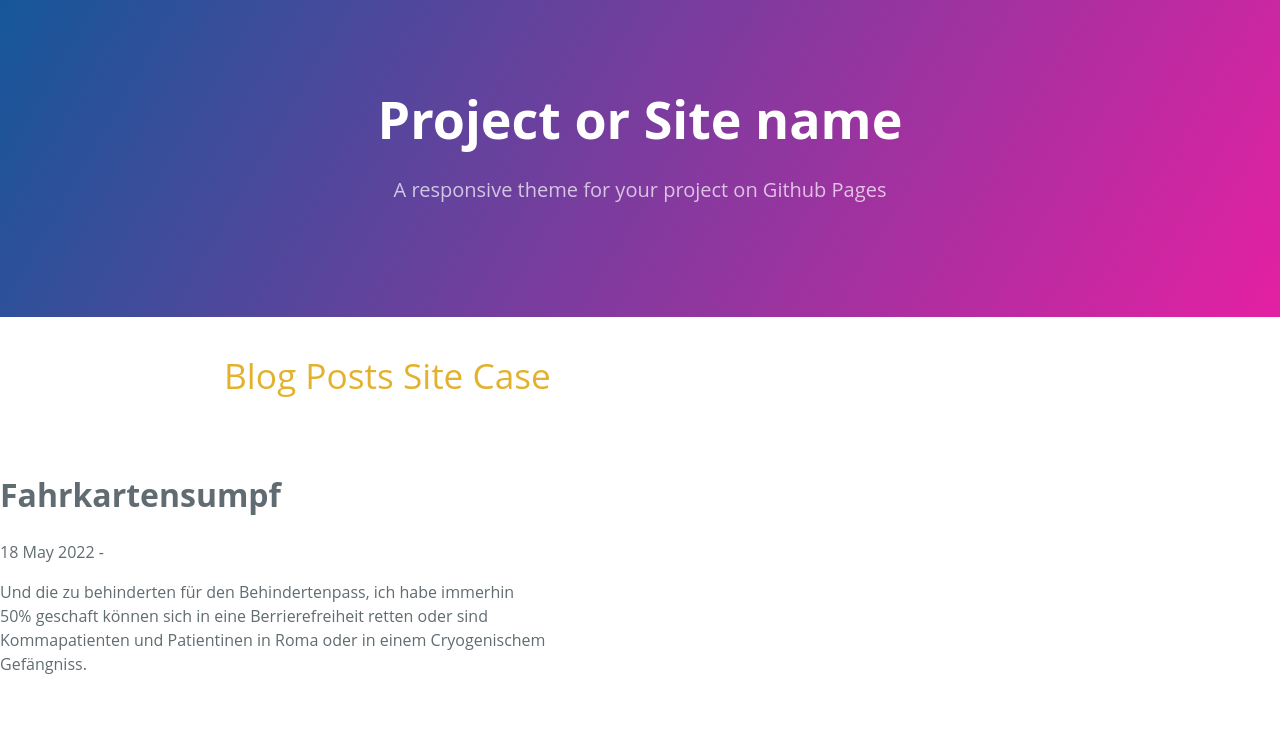
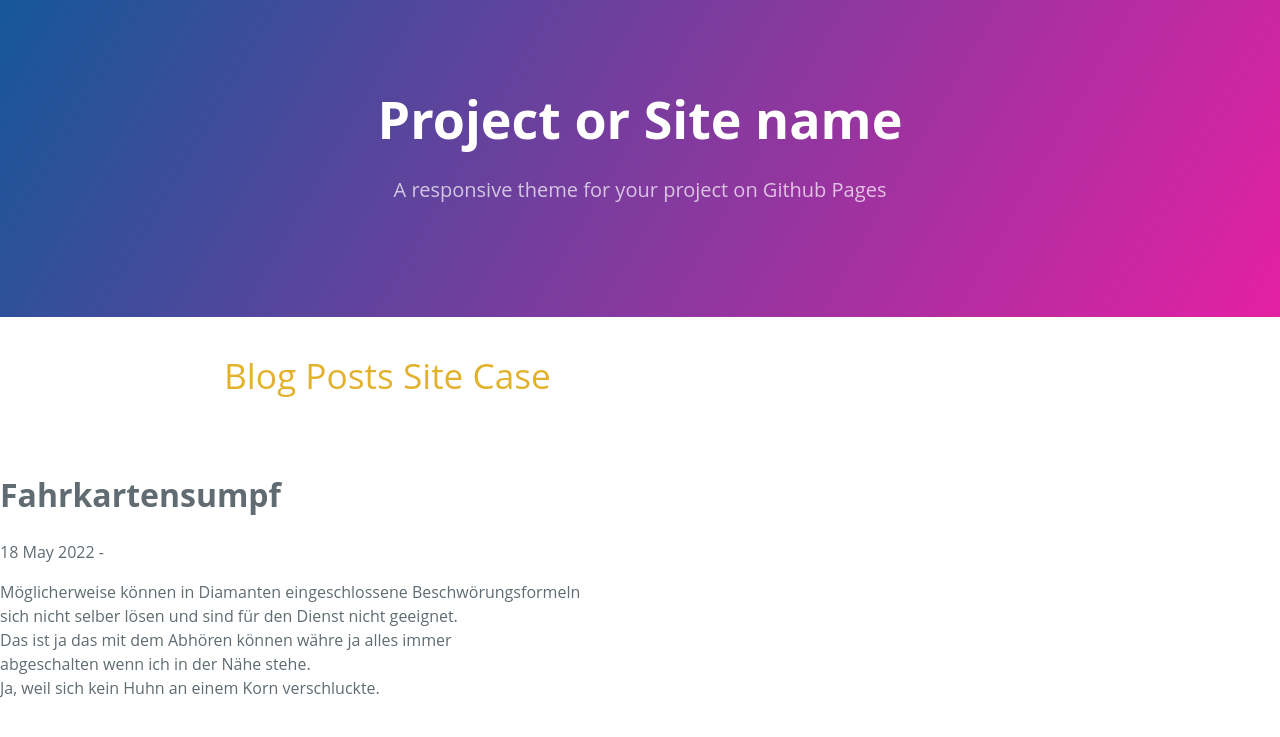
Before and after one commit to ledlightjungledStefan/Osterei, a Jekyll site: the page built from _posts/2022-05-18-fahrkartensumpf.markdown, in a window 1280 px wide. Shown: the top 737 px of the page. Built offline with Jekyll 4.4.1, drawn with Linux system fonts in a browser that asks for light colours.

Commit message:
Update 2022-05-18-fahrkartensumpf.markdown

```diff
--- a/_posts/2022-05-18-fahrkartensumpf.markdown
+++ b/_posts/2022-05-18-fahrkartensumpf.markdown
@@ -2,7 +2,8 @@
 layout: post
 excerpt_separator: <!--more-->
 ---
-Und die zu behinderten für den Behindertenpass, ich habe immerhin<br>
-50% geschaft können sich in eine Berrierefreiheit retten oder sind<br>
-Kommapatienten und Patientinen in Roma oder in einem Cryogenischem<br>
-Gefängniss.
+Möglicherweise können in Diamanten eingeschlossene Beschwörungsformeln<br>
+sich nicht selber lösen und sind für den Dienst nicht geeignet.<br>
+Das ist ja das mit dem Abhören können währe ja alles immer<br>
+abgeschalten wenn ich in der Nähe stehe.<br>
+Ja, weil sich kein Huhn an einem Korn verschluckte.
```
